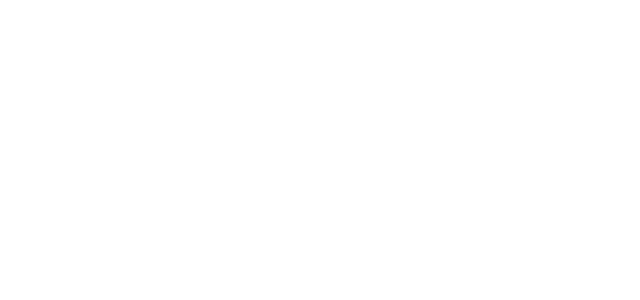
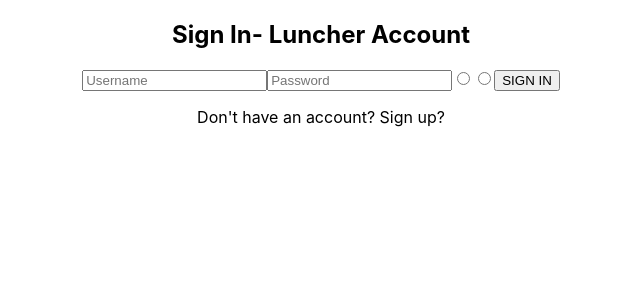
Before and after one commit to luncher-project/build-luncher-FE, a React (Create React App) app in the folder luncher/: page / in a window 1280 px wide. Shown: the top 300 px of the page, without its empty margins (319-959 px from the left). Built offline with nearby package versions, Linux system fonts and the light colour scheme.

Commit message:
sign in form rendering, neot functional yet

```diff
--- a/luncher/src/App.js
+++ b/luncher/src/App.js
@@ -1,12 +1,14 @@
 import React, { Component } from 'react';
 import './App.css';
+import LogIn from './components/login/LogIn';
+
 
 class App extends Component {
   render() {
     return (
       <div className="App">
-
-      </div>
+       <LogIn />
+       </div>
     );
   }
 }
--- /dev/null
+++ b/luncher/src/components/login/LogIn.js
@@ -0,0 +1,81 @@
+import React from 'react';
+
+//for redux
+//connect function import//
+
+//import for actions//
+
+//import for styling?/
+
+
+class LogIn extends React.Component {
+    state = {
+        credentials: {
+            username: '',
+            password: ''
+        }
+    };
+
+//function for input//
+handlerChanges= event => {
+    this.setState({
+        credentials: {
+            ...this.state.credentials,
+            [event.target.name]: event.target.value
+        }
+    });
+}
+
+//login fn will go here
+
+login = event => {
+    event.preventDefault();
+    this.props.login(this.state.credentials)
+};
+
+
+
+render() {
+    return(
+        <div>
+            <h2>Sign In- Luncher Account</h2>
+         <form>
+        <input className='user-field'
+            type='text'
+            placeholder='Username'
+            name='username'
+            onChange={this.handlerChanges}
+            value={this.state.credentials.username}
+            />
+        <input className='pwd-field'
+            type='password'
+            placeholder='Password'
+            name='password'
+            onChange={this.handlerChanges}
+            value={this.state.credentials.password}
+            />
+        <input
+        type='radio'
+        id='School Administrator'
+        name='user'
+        value='School Administrator'
+        />
+         <input
+        type='radio'
+        id='Donor'
+        name='user'
+        value='Donor'
+        />
+        <button>SIGN IN</button>
+         </form>
+         <div>
+            <p>Don't have an account? Sign up?</p>
+         </div>
+        </div>
+    )
+}
+}
+
+ //sign up needs to link to login...maybe turn into a link//
+
+export default LogIn;
```
Also changed, not shown: luncher/src/components/login/LogIn.css (added).
